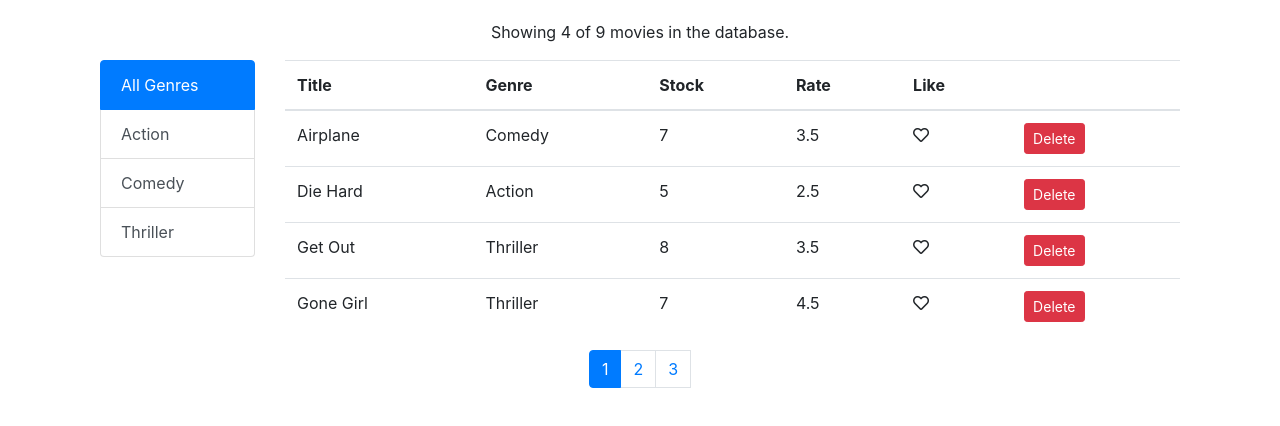
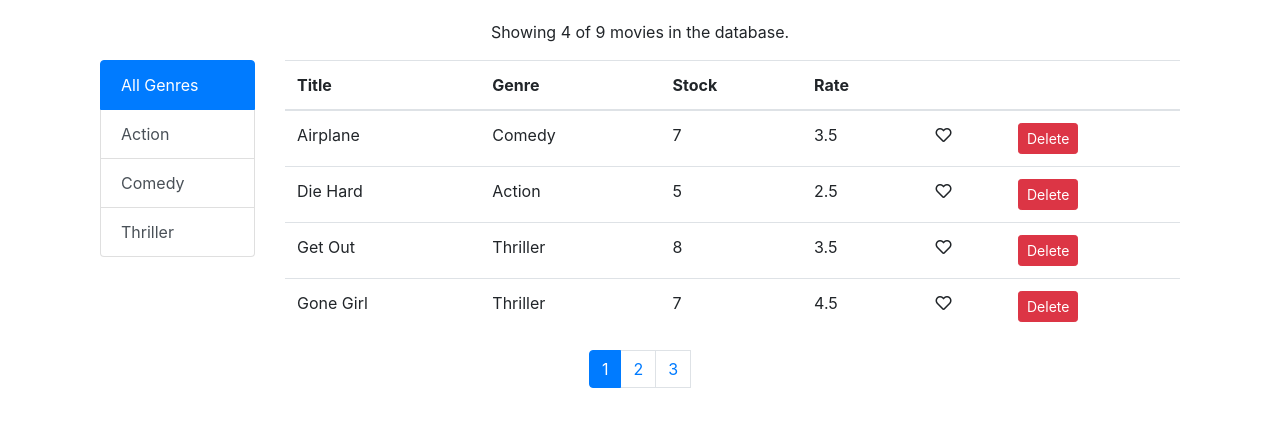
Before and after one commit to IzzyBeraja/Vidly-FrontEnd, a React (Create React App) app: page / in a window 1280 px wide. Shown: the top 426 px of the page. Built offline with nearby package versions, Linux system fonts and the light colour scheme.

Commit message:
Removed individual movie component. Created a tableBody component. Updated MoviesTable to reflect changes.

```diff
--- /dev/null
+++ b/src/components/common/tableBody.jsx
@@ -0,0 +1,26 @@
+import React, { Component } from "react";
+import _ from "lodash";
+
+class TableBody extends Component {
+  renderCell = (item, column) => {
+    if (column.content) return column.content(item);
+    return _.get(item, column.path);
+  };
+
+  render() {
+    const { data, columns } = this.props;
+    return (
+      <tbody>
+        {data.map(item => (
+          <tr key={item._id}>
+            {columns.map(column => (
+              <td key={column.key}>{this.renderCell(item, column)}</td>
+            ))}
+          </tr>
+        ))}
+      </tbody>
+    );
+  }
+}
+
+export default TableBody;
--- a/src/components/movie.jsx
+++ /dev/null
@@ -1,24 +0,0 @@
-import React from "react";
-import LikeButton from "./common/like";
-
-const Movie = props => {
-  const { movie, onLike, onDelete } = props;
-  return (
-    <tr key={movie._id}>
-      <td>{movie.title}</td>
-      <td>{movie.genre.name}</td>
-      <td>{movie.numberInStock}</td>
-      <td>{movie.dailyRentalRate}</td>
-      <td>
-        <LikeButton liked={movie.liked} onClick={() => onLike(movie)}></LikeButton>
-      </td>
-      <td>
-        <button className="btn btn-danger btn-sm" onClick={() => onDelete(movie)}>
-          Delete
-        </button>
-      </td>
-    </tr>
-  );
-};
-
-export default Movie;
--- a/src/components/moviesTable.jsx
+++ b/src/components/moviesTable.jsx
@@ -1,6 +1,7 @@
 import React, { Component } from "react";
-import Movie from "./movie";
 import TableHeader from "./common/tableHeader";
+import TableBody from "./common/tableBody";
+import LikeButton from "./common/like";
 
 class MoviesTable extends Component {
   columns = [
@@ -8,20 +9,26 @@
     { key: "genre.name", path: "genre.name", label: "Genre" },
     { key: "numberInStock", path: "numberInStock", label: "Stock" },
     { key: "dailyRentalRate", path: "dailyRentalRate", label: "Rate" },
-    { key: "like", label: "Like" },
-    { key: "delete" },
+    {
+      key: "like",
+      content: movie => <LikeButton liked={movie.liked} onClick={() => this.props.onLike(movie)}></LikeButton>,
+    },
+    {
+      key: "delete",
+      content: movie => (
+        <button className="btn btn-danger btn-sm" onClick={() => this.props.onDelete(movie)}>
+          Delete
+        </button>
+      ),
+    },
   ];
 
   render() {
-    const { movies, sortColumn, onLike, onDelete, onSort } = this.props;
+    const { movies, sortColumn, onSort } = this.props;
     return (
       <table className="table">
         <TableHeader columns={this.columns} sortColumn={sortColumn} onSort={onSort} />
-        <tbody>
-          {movies.map(m => {
-            return <Movie key={m._id} movie={m} onLike={onLike} onDelete={onDelete} />;
-          })}
-        </tbody>
+        <TableBody data={movies} columns={this.columns} />
       </table>
     );
   }
```
